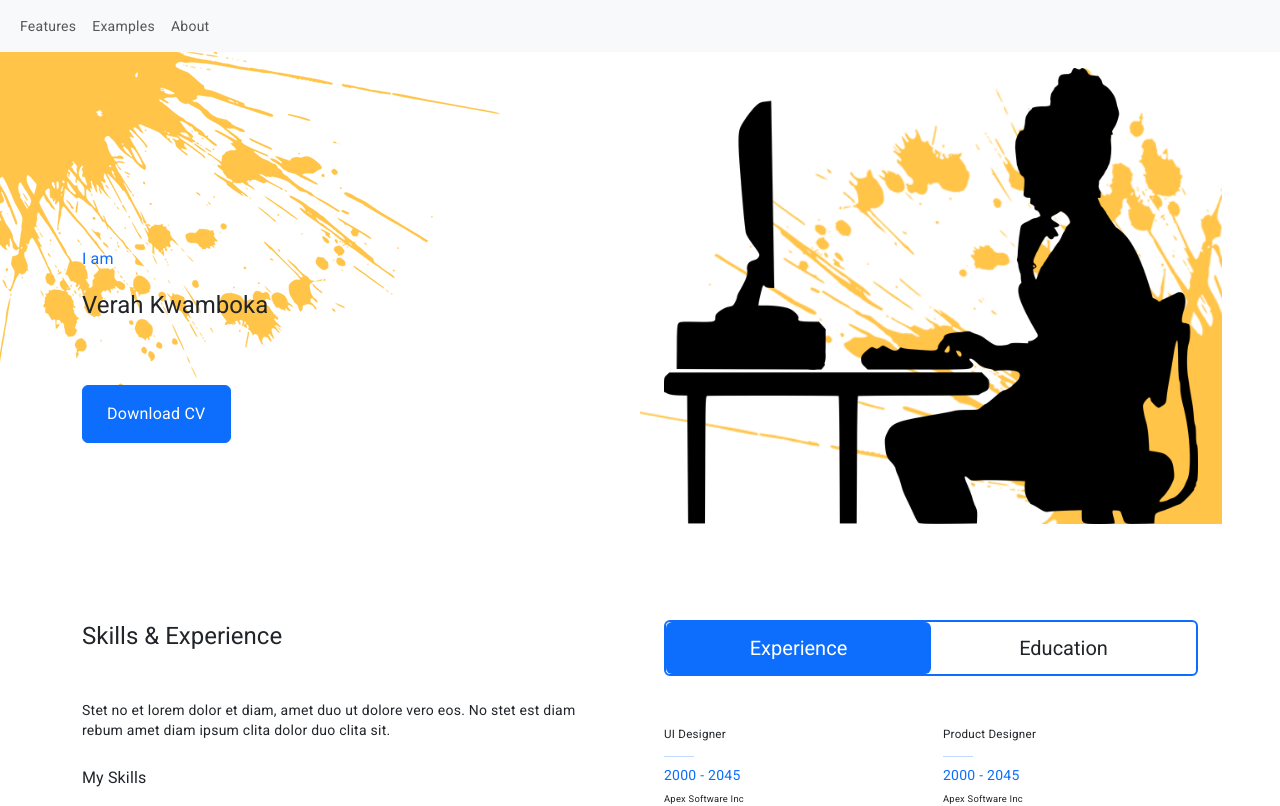
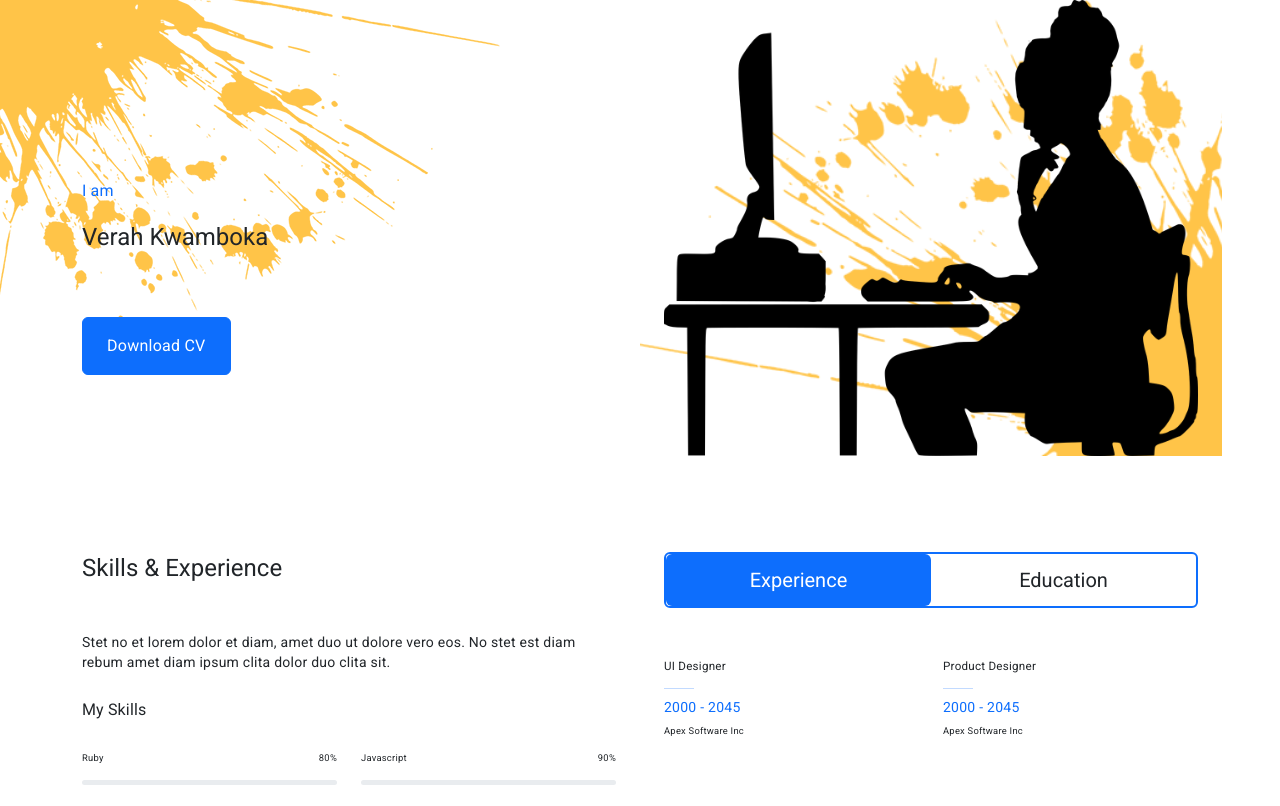
Before and after one commit to VKwamboka/newPortfolio, an Angular app: page / in a window 1280 px wide. Shown: the top 806 px of the page. Built offline with nearby package versions, Linux system fonts and the light colour scheme.

Commit message:
updated navbar

```diff
--- a/src/app/home/home.component.css
+++ b/src/app/home/home.component.css
@@ -1,6 +1,21 @@
 .navbar-collapse{
     width: 100%;
 }
+nav {
+    width: 100%;
+    height: 60px; /* Adjust height as needed */
+    background-color: #333;
+    position: fixed;
+    top: 0;
+    left: 0;
+    z-index: 1000;
+    transition: top 0.3s; /* Add smooth transition */
+  }
+
+  .hidden {
+    top: -60px; /* Push the navbar out of the viewport */
+  }
+
 #home{
     background: url(../../assets/images/bg-header.png) left top no-repeat;
 }
--- a/src/app/home/home.component.html
+++ b/src/app/home/home.component.html
@@ -11,7 +11,7 @@
     </div>
   </nav>
    -->
-<nav class="navbar navbar-expand-lg navbar-light bg-body-tertiary mb-3">
+<nav class="navbar navbar-expand-lg navbar-light bg-body-tertiary mb-3" [class.hidden]="!isNavbarVisible">
   <div class="container-fluid">
     <!-- <a class="navbar-brand" [routerLink]="'.'">Responsive navbar</a> -->
 
--- a/src/app/home/home.component.ts
+++ b/src/app/home/home.component.ts
@@ -7,15 +7,12 @@ import { Component, HostListener} from '@angular/core';
 })
 export class HomeComponent {
 
-  // isScrolled = false;
-  // @HostListener('window:scroll',[])
-  // onScroll():void {
-  //   if(window.scrollY > 50){
-  //     this.isScrolled = true;
-  //   }else{
-  //     this.isScrolled = false;
-  //   }
-  // }
+  isNavbarVisible = false;
+
+  @HostListener('window:scroll', [])
+  onScroll(): void {
+    this.isNavbarVisible = (window.scrollY > 50);
+  }
 
   isMenuCollapsed = true;
 }
```
